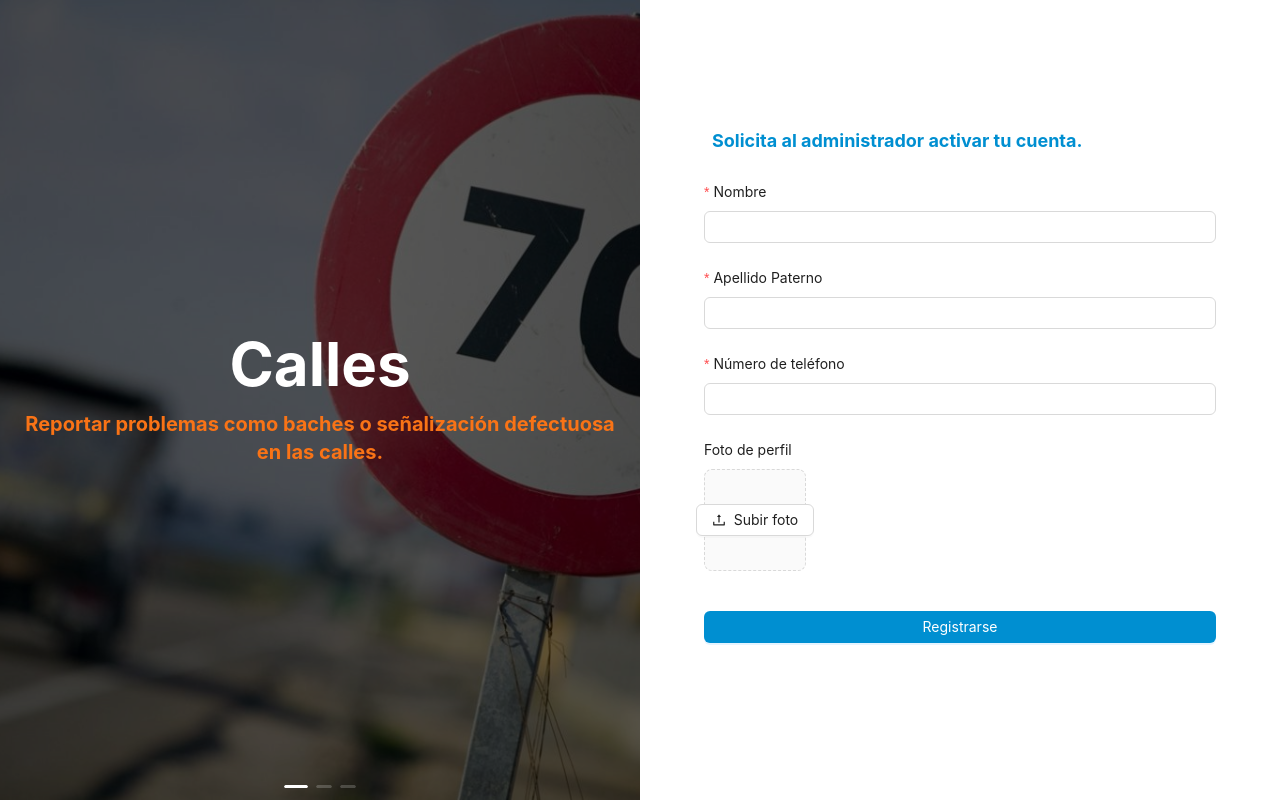
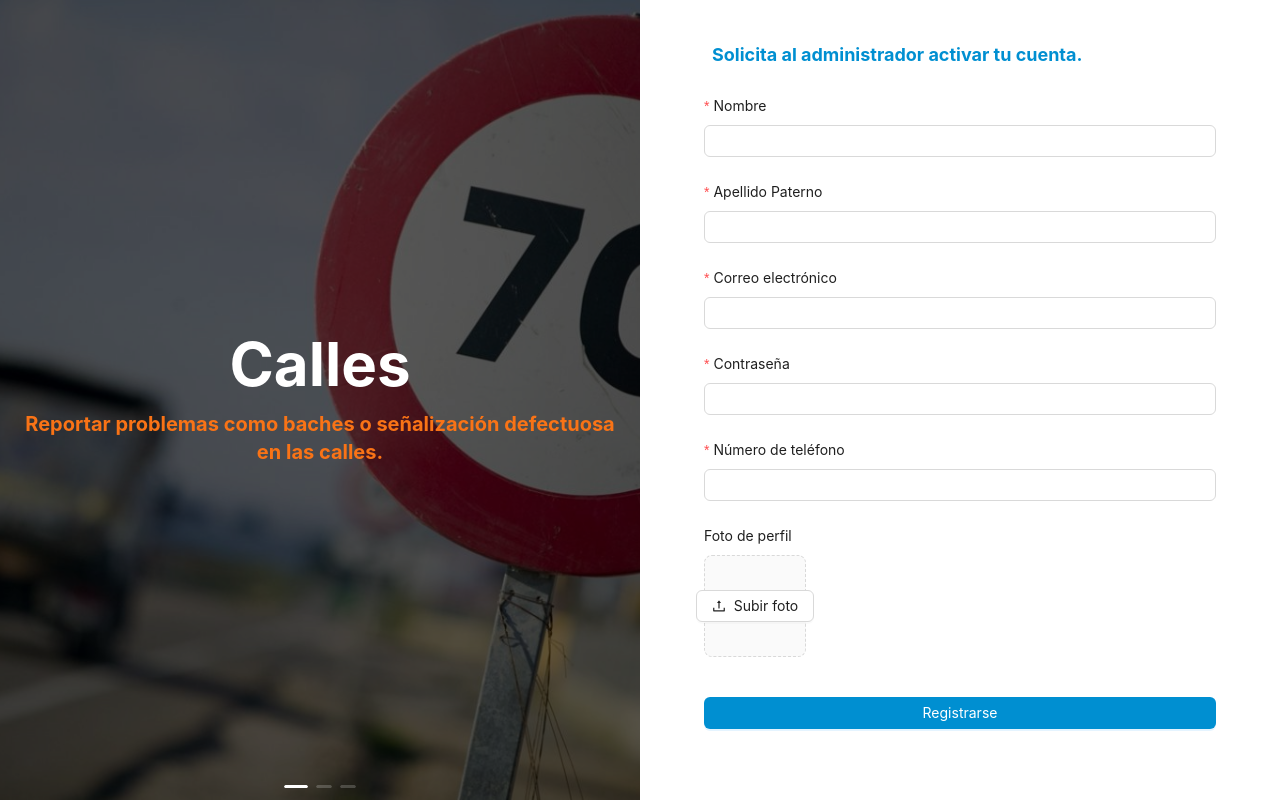
Before and after one commit to EduardoVarela0144/HackatonWebApp, a React (Vite) app: page /Register in a window 1280 px wide. Built offline with nearby package versions, Linux system fonts and the light colour scheme.

Commit message:
add User

```diff
--- a/src/components/Forms/UserForm.jsx
+++ b/src/components/Forms/UserForm.jsx
@@ -1,6 +1,6 @@
 import React from "react";
-import { Form, Input, Button, Upload, message } from 'antd';
-import { ArrowLeftOutlined, UploadOutlined } from '@ant-design/icons';
+import { Form, Input, Button, Upload, message } from "antd";
+import { ArrowLeftOutlined, UploadOutlined } from "@ant-design/icons";
 
 import { useNavigate } from "react-router-dom";
 import { selectFormRolesMockData } from "@mocks/mocksData";
@@ -21,13 +21,31 @@ export default function UserForm({ isAdd, isEdit }) {
 
   const onFinish = async (values) => {
     console.log("Success:", values);
-    // if (!isEdit && !isAdd) {
-    //   register(values);
-    // } else if (isEdit) {
-    //   await editUser(values);
-    // } else {
-    //   await addUser(values);
-    // }
+
+    const formData = new FormData();
+
+    // Agregar campos de texto al FormData
+    formData.append("name", values.name);
+    formData.append("lastName", values.lastName);
+    formData.append("email", values.email);
+    formData.append("password", values.password);
+
+
+    formData.append("phone", values.phone);
+
+    // Agregar imágenes al FormData
+    if (values.avatar && values.avatar.length > 0) {
+      const avatarFile = values.avatar[0].originFileObj;
+      formData.append("images", avatarFile);
+    }
+
+    if (!isEdit && !isAdd) {
+      register(values);
+    } else if (isEdit) {
+      await editUser(values);
+    } else {
+      await addUser(formData);
+    }
 
     // if (!isEdit && !isAdd) {
     //   navigate("/Pending");
@@ -113,6 +131,36 @@ export default function UserForm({ isAdd, isEdit }) {
       </Form.Item>
 
       <Form.Item
+        label="Correo electrónico"
+        name="email"
+        initialValue={data?.email|| ""}
+        rules={[
+          {
+            required: true,
+            message: "Por favor ingresa tu correo electrónico.",
+          },
+        ]}
+      >
+        <Input />
+      </Form.Item>
+
+      <Form.Item
+        label="Contraseña"
+        name="password"
+        initialValue={data?.password || ""}
+        rules={[
+          {
+            required: true,
+            message: "Por favor ingresa tu contraseña.",
+          },
+        ]}
+      >
+        <Input />
+      </Form.Item>
+
+
+
+      <Form.Item
         label="Número de teléfono"
         name="phone"
         initialValue={data?.number || ""}
```
